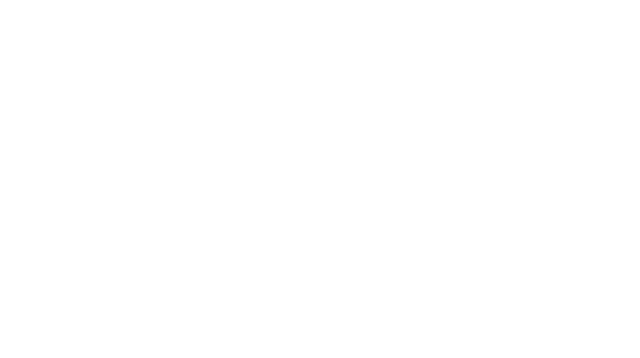
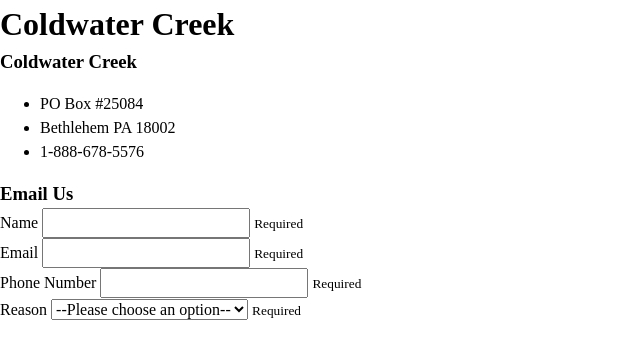
Before and after one commit to BradFabian/creekcontactform, a plain HTML site: page index.html in a window 1280 px wide. Shown: the whole page, without its empty margins (0-640 px from the left). Drawn offline with Linux system fonts and the light colour scheme.

Commit message:
added css reset

```diff
--- a/index.html
+++ b/index.html
@@ -4,8 +4,56 @@
     <meta charset="UTF-8">
     <meta name="viewport" content="width=device-width, initial-scale=1.0">
     <title>Contact Us</title>
+    <link rel="stylesheet" href="style.css">
 </head>
 <body>
+    <div class="container">
+        <h1 class="brand">Coldwater Creek</h1>
+        <div class="wrapper">
+            <div class="company-info">
+                <h3>Coldwater Creek</h3>
+                <ul>
+                    <li>PO Box #25084 </li>
+                    <li>Bethlehem PA 18002</li>
+                    <li>1-888-678-5576</li>
 
+                </ul>
+            </div>
+            <div  class="contact">
+                <h3>Email Us</h3>
+                <form>
+                 <div>
+                    <label>Name</label>
+                    <input type="text">
+                    <small>Required</small>
+                 </div>
+                 <div>
+                    <label>Email</label>
+                    <input type="email">
+                    <small>Required</small>
+                 </div>
+                 <div>
+                    <label>Phone Number</label>
+                    <input type="tele">
+                    <small>Required</small>
+                 </div>
+                 <div>
+                    <label>Reason</label>
+                    <select name="issue" id="issue-select">
+                        <option value="">--Please choose an option--</option>
+                        <option value="dog">Dog</option>
+                        <option value="cat">Cat</option>
+                        <option value="hamster">Hamster</option>
+                        <option value="parrot">Parrot</option>
+                        <option value="spider">Spider</option>
+                        <option value="goldfish">Goldfish</option>
+                    </select>
+                    <small>Required</small>
+                 </div>
+
+                </form>
+            </div>
+        </div>
+    </div>
 </body>
 </html>
--- a/style.css
+++ b/style.css
@@ -0,0 +1,74 @@
+/* Box sizing rules */
+*,
+*::before,
+*::after {
+  box-sizing: border-box;
+}
+
+/* Remove default margin */
+body,
+h1,
+h2,
+h3,
+h4,
+p,
+figure,
+blockquote,
+dl,
+dd {
+  margin: 0;
+}
+
+/* Remove list styles on ul, ol elements with a list role, which suggests default styling will be removed */
+ul[role='list'],
+ol[role='list'] {
+  list-style: none;
+}
+
+/* Set core root defaults */
+html:focus-within {
+  scroll-behavior: smooth;
+}
+
+/* Set core body defaults */
+body {
+  min-height: 100vh;
+  text-rendering: optimizeSpeed;
+  line-height: 1.5;
+}
+
+/* A elements that don't have a class get default styles */
+a:not([class]) {
+  text-decoration-skip-ink: auto;
+}
+
+/* Make images easier to work with */
+img,
+picture {
+  max-width: 100%;
+  display: block;
+}
+
+/* Inherit fonts for inputs and buttons */
+input,
+button,
+textarea,
+select {
+  font: inherit;
+}
+
+/* Remove all animations, transitions and smooth scroll for people that prefer not to see them */
+@media (prefers-reduced-motion: reduce) {
+  html:focus-within {
+   scroll-behavior: auto;
+  }
+
+  *,
+  *::before,
+  *::after {
+    animation-duration: 0.01ms !important;
+    animation-iteration-count: 1 !important;
+    transition-duration: 0.01ms !important;
+    scroll-behavior: auto !important;
+  }
+}
```
